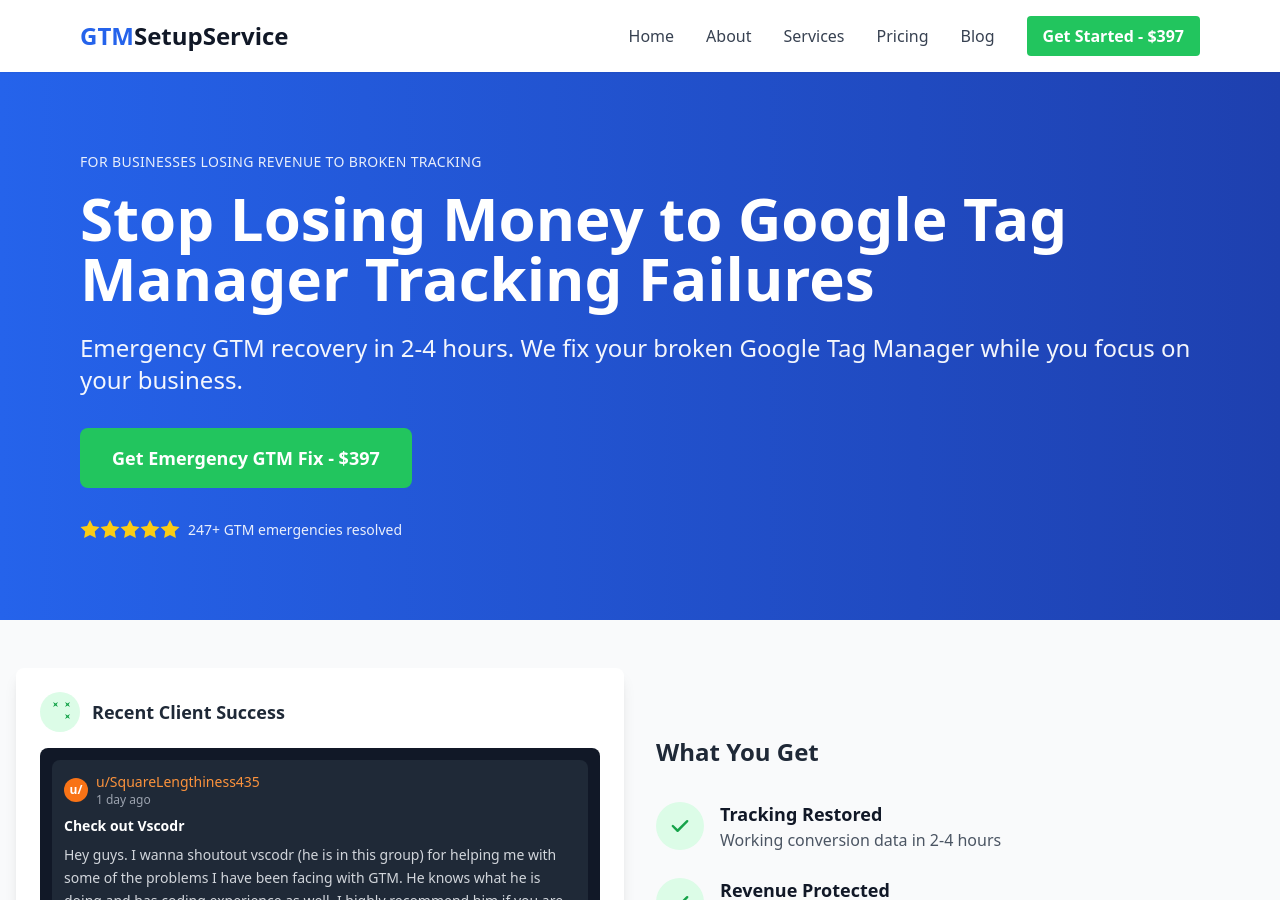
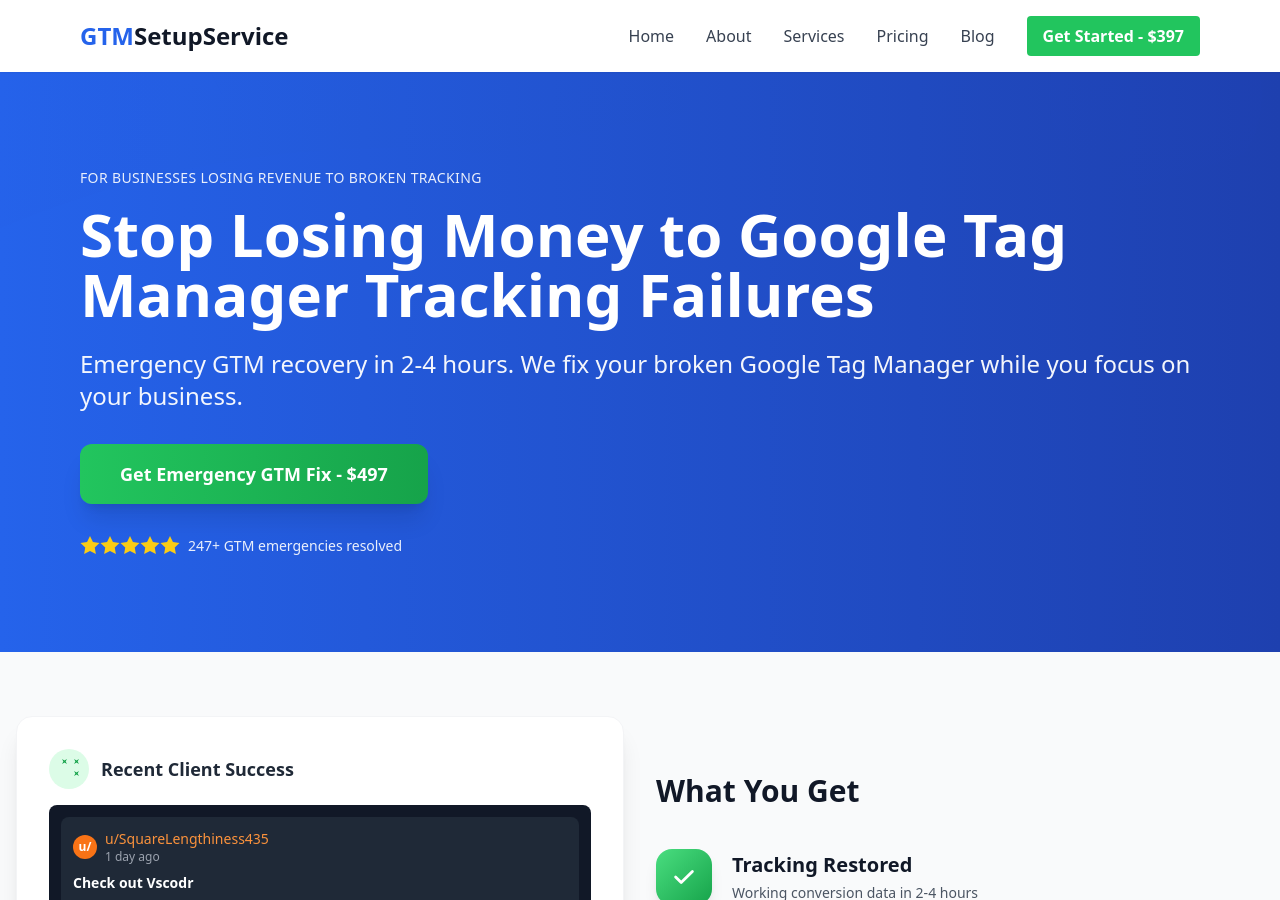
Before and after one commit to gtmsetupservice/gtmsetupservice.com, a Jekyll site: the page built from index.md, in a window 1280 px wide and 900 px high. Built offline with Jekyll 4.4.1, drawn with Linux system fonts in a browser that asks for light colours; nearby versions of some CDN libraries.

Commit message:
Apply modern UIDeck-inspired design elements
- Added custom SVG background patterns for visual depth
- Enhanced hero section with gradient background and pattern overlay
- Upgraded testimonial/features cards with modern styling (rounded-2xl, shadow-xl)
- Implemented gradient icon backgrounds with hover animations
- Added interactive hover effects throughout (scale, translate, shadows)
- Improved typography hierarchy and spacing
- Enhanced CTA button with gradient and hover lift effect
- Applied subtle dot patterns for section backgrounds

🤖 Generated with [Claude Code](https://claude.ai/code)

Co-Authored-By: Claude <noreply@anthropic.com>

```diff
--- a/_includes/hero.html
+++ b/_includes/hero.html
@@ -1,6 +1,9 @@
 <!-- Section 1: Hero Section (Above the Fold) -->
-<section class="bg-gradient-to-r from-blue-600 to-blue-800 text-white py-20">
-    <div class="max-w-6xl mx-auto px-4">
+<section class="bg-gradient-to-r from-blue-600 to-blue-800 text-white py-24 relative overflow-hidden">
+    <!-- Background SVG Pattern -->
+    <div class="absolute inset-0 opacity-10" style="background-image: url('/assets/images/bg-hero.svg'); background-size: cover; background-position: center;"></div>
+
+    <div class="max-w-6xl mx-auto px-4 relative z-10">
         <!-- Eyebrow Copy -->
         <p class="text-sm uppercase tracking-wide mb-4 opacity-90">
             For Businesses Losing Revenue to Broken Tracking
@@ -18,8 +21,8 @@
         </p>
 
         <!-- CTA Button - Specific action -->
-        <a href="#contact" class="inline-block bg-green-500 hover:bg-green-600 text-white font-bold py-4 px-8 rounded-lg text-lg transition duration-200">
-            Get Emergency GTM Fix - $397
+        <a href="#contact" class="inline-block bg-gradient-to-r from-green-500 to-green-600 hover:from-green-600 hover:to-green-700 text-white font-bold py-4 px-10 rounded-xl text-lg shadow-xl hover:shadow-2xl transform hover:-translate-y-1 transition-all duration-200">
+            Get Emergency GTM Fix - $497
         </a>
 
         <!-- Social Proof -->
--- a/index.md
+++ b/index.md
@@ -7,13 +7,15 @@ description: GTM not working? Get emergency recovery in 2-4 hours. Fix broken Go
 {% include hero.html %}
 
 <!-- Combined Quick Wins & Testimonial Section -->
-<section id="testimonial" class="py-12 bg-gray-50">
-    <div class="max-w-7xl mx-auto px-4">
+<section id="testimonial" class="py-16 bg-gray-50 relative overflow-hidden">
+    <!-- Background Pattern -->
+    <div class="absolute inset-0 opacity-30" style="background-image: url('/assets/images/bg-dots.svg'); background-size: 30px 30px;"></div>
+    <div class="max-w-7xl mx-auto px-4 relative z-10">
         <div class="grid lg:grid-cols-2 gap-8 items-center">
 
             <!-- Left: Testimonial -->
             <div class="lg:order-1">
-                <div class="bg-white rounded-lg shadow-lg p-6">
+                <div class="bg-white rounded-2xl shadow-xl p-8 border border-gray-100 hover:shadow-2xl transition-shadow duration-300">
                     <div class="flex items-center mb-4">
                         <div class="bg-green-100 rounded-full p-2 mr-3">
                             <svg class="w-6 h-6 text-green-600" fill="currentColor" viewBox="0 0 24 24">
@@ -63,39 +65,39 @@ description: GTM not working? Get emergency recovery in 2-4 hours. Fix broken Go
 
             <!-- Right: Quick Wins -->
             <div class="lg:order-2">
-                <h2 class="text-2xl font-bold text-center lg:text-left mb-8 text-gray-800">What You Get</h2>
-                <div class="space-y-6">
-                    <div class="flex items-center">
-                        <div class="flex-shrink-0 w-12 h-12 bg-green-100 rounded-full flex items-center justify-center mr-4">
-                            <svg class="w-6 h-6 text-green-600" fill="currentColor" viewBox="0 0 20 20">
+                <h2 class="text-3xl font-bold text-center lg:text-left mb-10 text-gray-900">What You Get</h2>
+                <div class="space-y-8">
+                    <div class="flex items-center group hover:transform hover:translate-x-2 transition-transform duration-200">
+                        <div class="flex-shrink-0 w-14 h-14 bg-gradient-to-br from-green-400 to-green-600 rounded-2xl flex items-center justify-center mr-5 shadow-lg group-hover:scale-110 transition-transform duration-200">
+                            <svg class="w-7 h-7 text-white" fill="currentColor" viewBox="0 0 20 20">
                                 <path fill-rule="evenodd" d="M16.707 5.293a1 1 0 010 1.414l-8 8a1 1 0 01-1.414 0l-4-4a1 1 0 011.414-1.414L8 12.586l7.293-7.293a1 1 0 011.414 0z" clip-rule="evenodd"/>
                             </svg>
                         </div>
                         <div>
-                            <h3 class="font-bold text-lg">Tracking Restored</h3>
-                            <p class="text-gray-600">Working conversion data in 2-4 hours</p>
+                            <h3 class="font-bold text-xl text-gray-900">Tracking Restored</h3>
+                            <p class="text-gray-600 text-sm mt-1">Working conversion data in 2-4 hours</p>
                         </div>
                     </div>
-                    <div class="flex items-center">
-                        <div class="flex-shrink-0 w-12 h-12 bg-green-100 rounded-full flex items-center justify-center mr-4">
-                            <svg class="w-6 h-6 text-green-600" fill="currentColor" viewBox="0 0 20 20">
+                    <div class="flex items-center group hover:transform hover:translate-x-2 transition-transform duration-200">
+                        <div class="flex-shrink-0 w-14 h-14 bg-gradient-to-br from-blue-400 to-blue-600 rounded-2xl flex items-center justify-center mr-5 shadow-lg group-hover:scale-110 transition-transform duration-200">
+                            <svg class="w-7 h-7 text-white" fill="currentColor" viewBox="0 0 20 20">
                                 <path fill-rule="evenodd" d="M16.707 5.293a1 1 0 010 1.414l-8 8a1 1 0 01-1.414 0l-4-4a1 1 0 011.414-1.414L8 12.586l7.293-7.293a1 1 0 011.414 0z" clip-rule="evenodd"/>
                             </svg>
                         </div>
                         <div>
-                            <h3 class="font-bold text-lg">Revenue Protected</h3>
-                            <p class="text-gray-600">No more lost conversions or wasted ad spend</p>
+                            <h3 class="font-bold text-xl text-gray-900">Revenue Protected</h3>
+                            <p class="text-gray-600 text-sm mt-1">No more lost conversions or wasted ad spend</p>
                         </div>
                     </div>
-                    <div class="flex items-center">
-                        <div class="flex-shrink-0 w-12 h-12 bg-green-100 rounded-full flex items-center justify-center mr-4">
-                            <svg class="w-6 h-6 text-green-600" fill="currentColor" viewBox="0 0 20 20">
+                    <div class="flex items-center group hover:transform hover:translate-x-2 transition-transform duration-200">
+                        <div class="flex-shrink-0 w-14 h-14 bg-gradient-to-br from-purple-400 to-purple-600 rounded-2xl flex items-center justify-center mr-5 shadow-lg group-hover:scale-110 transition-transform duration-200">
+                            <svg class="w-7 h-7 text-white" fill="currentColor" viewBox="0 0 20 20">
                                 <path fill-rule="evenodd" d="M16.707 5.293a1 1 0 010 1.414l-8 8a1 1 0 01-1.414 0l-4-4a1 1 0 011.414-1.414L8 12.586l7.293-7.293a1 1 0 011.414 0z" clip-rule="evenodd"/>
                             </svg>
                         </div>
                         <div>
-                            <h3 class="font-bold text-lg">Zero Stress</h3>
-                            <p class="text-gray-600">We handle everything while you focus on business</p>
+                            <h3 class="font-bold text-xl text-gray-900">Zero Stress</h3>
+                            <p class="text-gray-600 text-sm mt-1">We handle everything while you focus on business</p>
                         </div>
                     </div>
                 </div>
```
Also changed, not shown: assets/images/bg-cta.svg (added), assets/images/bg-dots.svg (added), assets/images/bg-hero.svg (added), 11 other files.
